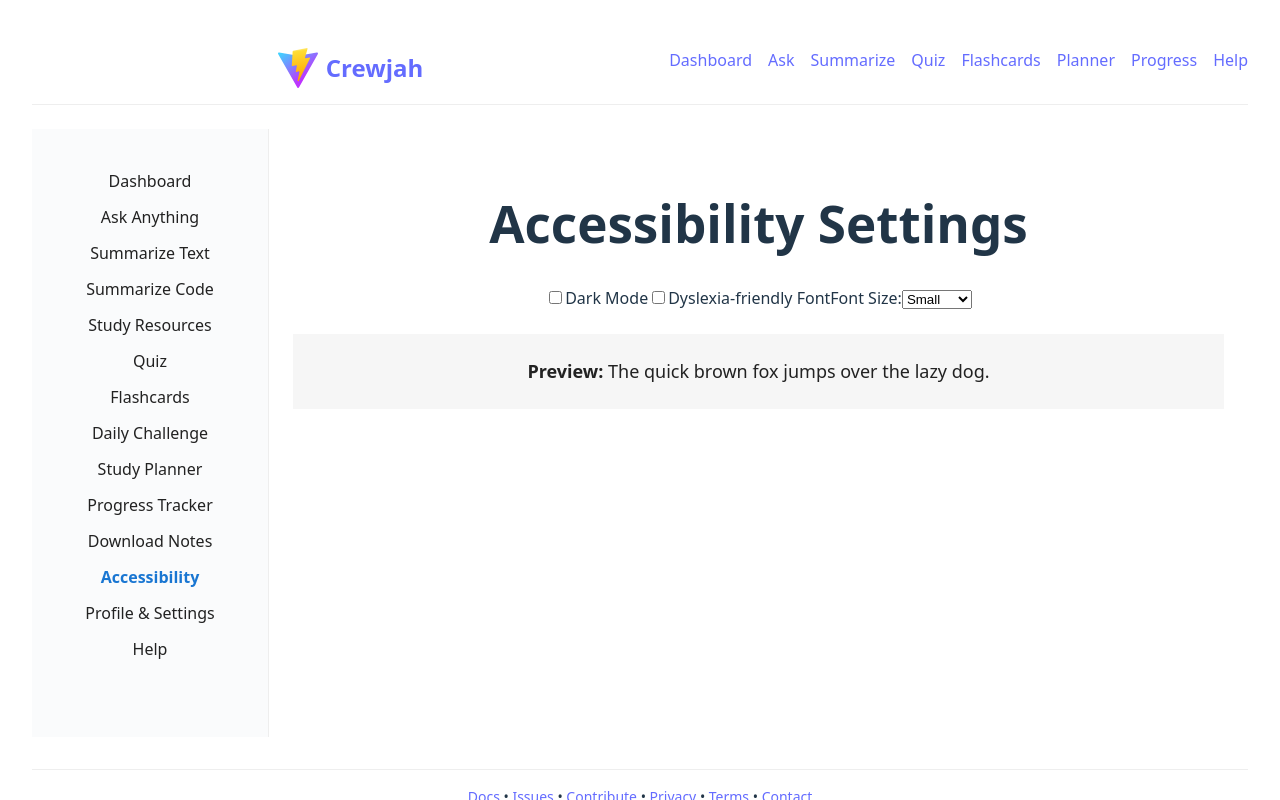
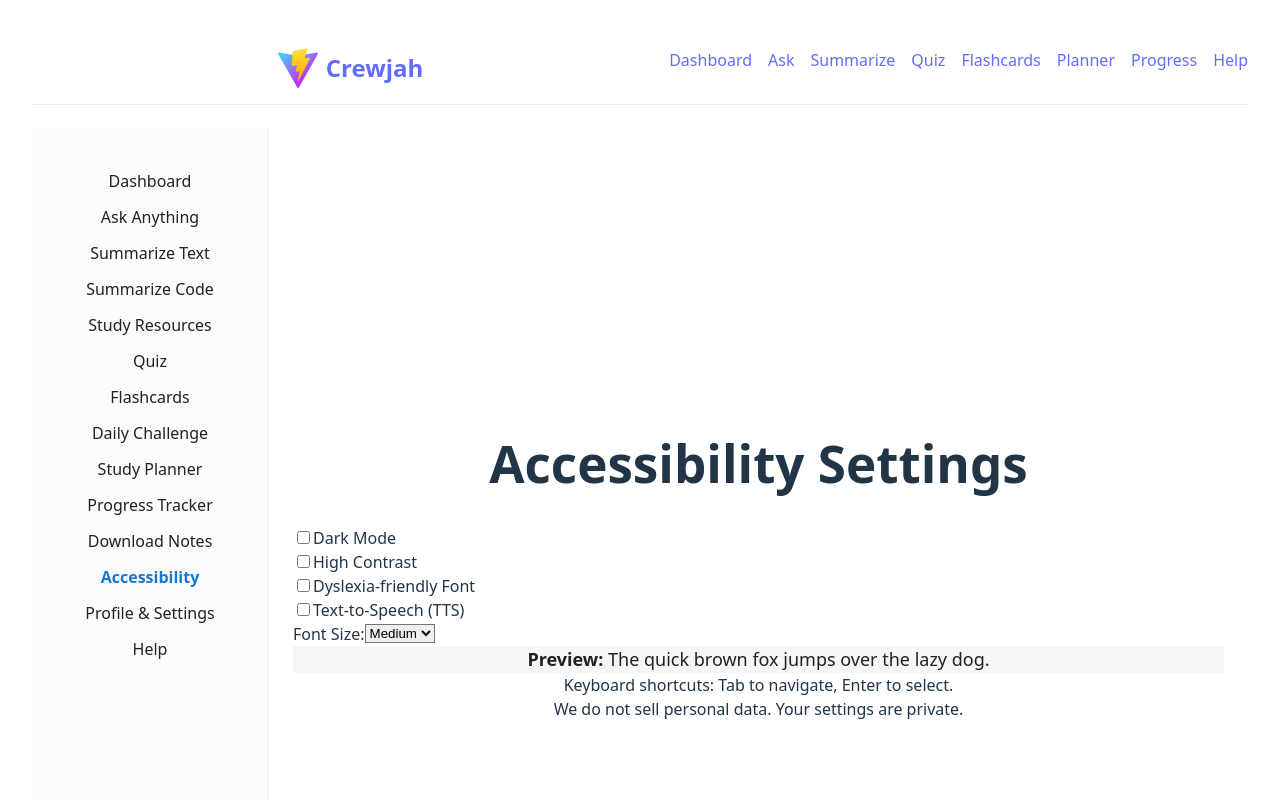
Before and after one commit to Crewjah/Crewjah, a React (Vite) app in the folder client/: page /accessibility in a window 1280 px wide. Shown: the top 800 px of the page. Built offline with nearby package versions, Linux system fonts and the light colour scheme.

Commit message:
Update AccessibilitySettings.jsx: accessibility redesign

```diff
--- a/client/src/pages/AccessibilitySettings.jsx
+++ b/client/src/pages/AccessibilitySettings.jsx
@@ -1,34 +1,56 @@
+
 import { useState } from 'react';
 
 const AccessibilitySettings = () => {
   const [dark, setDark] = useState(false);
-  const [fontSize, setFontSize] = useState('M');
+  const [fontSize, setFontSize] = useState('medium');
   const [dyslexia, setDyslexia] = useState(false);
   const [tts, setTts] = useState(false);
   const [contrast, setContrast] = useState(false);
+
   return (
-    <div className="edu-page edu-access">
-      <h1>Accessibility Settings</h1>
-      <div className="edu-access-controls">
-        <label>
+    <div className="min-h-screen flex items-center justify-center bg-blue-50">
+      <div className="bg-white rounded-xl shadow-lg p-8 w-full max-w-xl">
+        <h1 className="text-2xl font-bold mb-6 text-primary">Accessibility Settings</h1>
+        <div className="mb-6 flex flex-col gap-4">
+          <label className="flex items-center gap-2">
             <input type="checkbox" checked={dark} onChange={e => setDark(e.target.checked)} />
-          Dark Mode
+            <span>Dark Mode</span>
           </label>
-        <label>
+          <label className="flex items-center gap-2">
+            <input type="checkbox" checked={contrast} onChange={e => setContrast(e.target.checked)} />
+            <span>High Contrast</span>
+          </label>
+          <label className="flex items-center gap-2">
             <input type="checkbox" checked={dyslexia} onChange={e => setDyslexia(e.target.checked)} />
-          Dyslexia-friendly Font
+            <span>Dyslexia-friendly Font</span>
           </label>
-        <label>
-          Font Size:
-          <select value={fontSize} onChange={e => setFontSize(e.target.value)}>
+          <label className="flex items-center gap-2">
+            <input type="checkbox" checked={tts} onChange={e => setTts(e.target.checked)} />
+            <span>Text-to-Speech (TTS)</span>
+          </label>
+          <label className="flex items-center gap-2">
+            <span>Font Size:</span>
+            <select value={fontSize} onChange={e => setFontSize(e.target.value)} className="px-2 py-1 border rounded">
               <option value="small">Small</option>
               <option value="medium">Medium</option>
               <option value="large">Large</option>
             </select>
           </label>
         </div>
-      <div className="edu-access-preview" style={{background:dark?'#222':'#f6f6f6',color:dark?'#fff':'#222',fontSize:fontSize==='small'?'14px':fontSize==='large'?'22px':'18px',fontFamily:dyslexia?'OpenDyslexic,sans-serif':'inherit',padding:24,marginTop:24}}>
+        <div
+          className="rounded-lg p-6 mt-4"
+          style={{
+            background: dark ? '#222' : contrast ? '#fff200' : '#f6f6f6',
+            color: dark ? '#fff' : contrast ? '#222' : '#222',
+            fontSize: fontSize === 'small' ? '14px' : fontSize === 'large' ? '22px' : '18px',
+            fontFamily: dyslexia ? 'OpenDyslexic,sans-serif' : 'inherit',
+          }}
+        >
           <b>Preview:</b> The quick brown fox jumps over the lazy dog.
+        </div>
+        <div className="mt-6 text-xs text-gray-500">Keyboard shortcuts: <span className="font-mono">Tab</span> to navigate, <span className="font-mono">Enter</span> to select.</div>
+        <div className="mt-2 text-xs text-blue-700">We do not sell personal data. Your settings are private.</div>
       </div>
     </div>
   );
```
Lines whose indentation alone changed are shown as unchanged.
